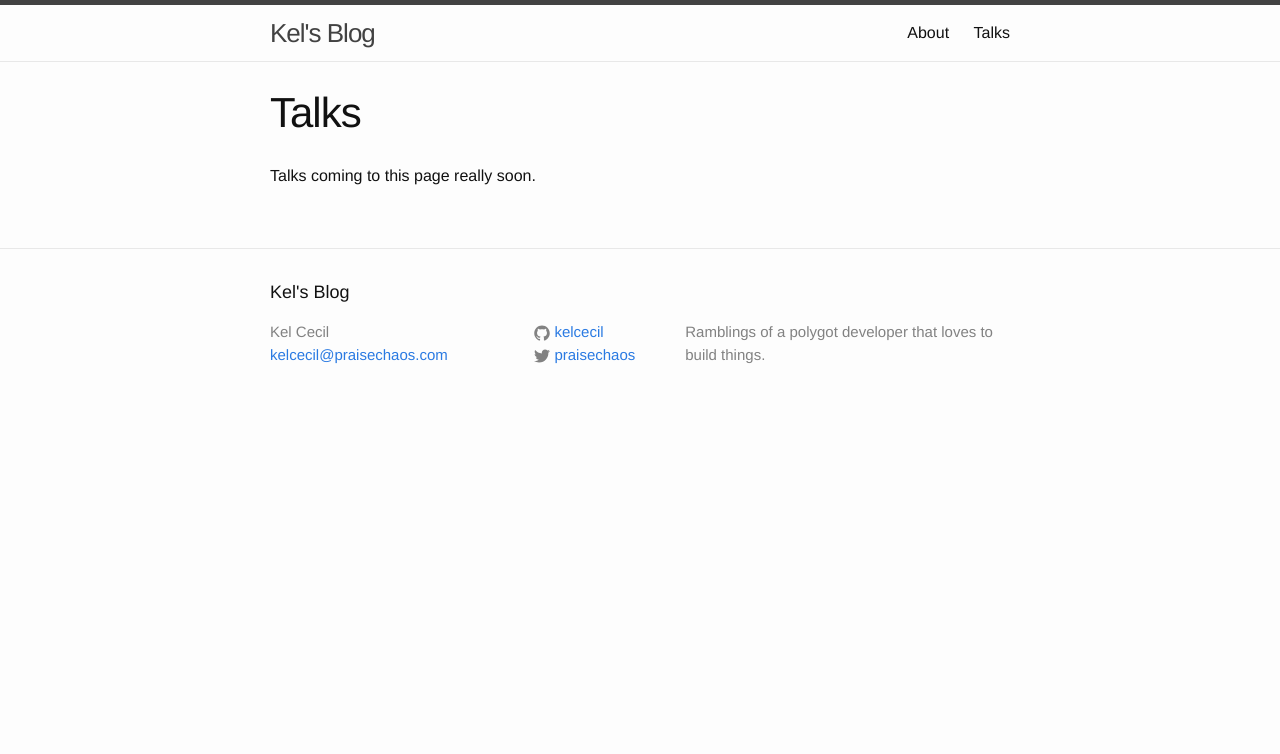
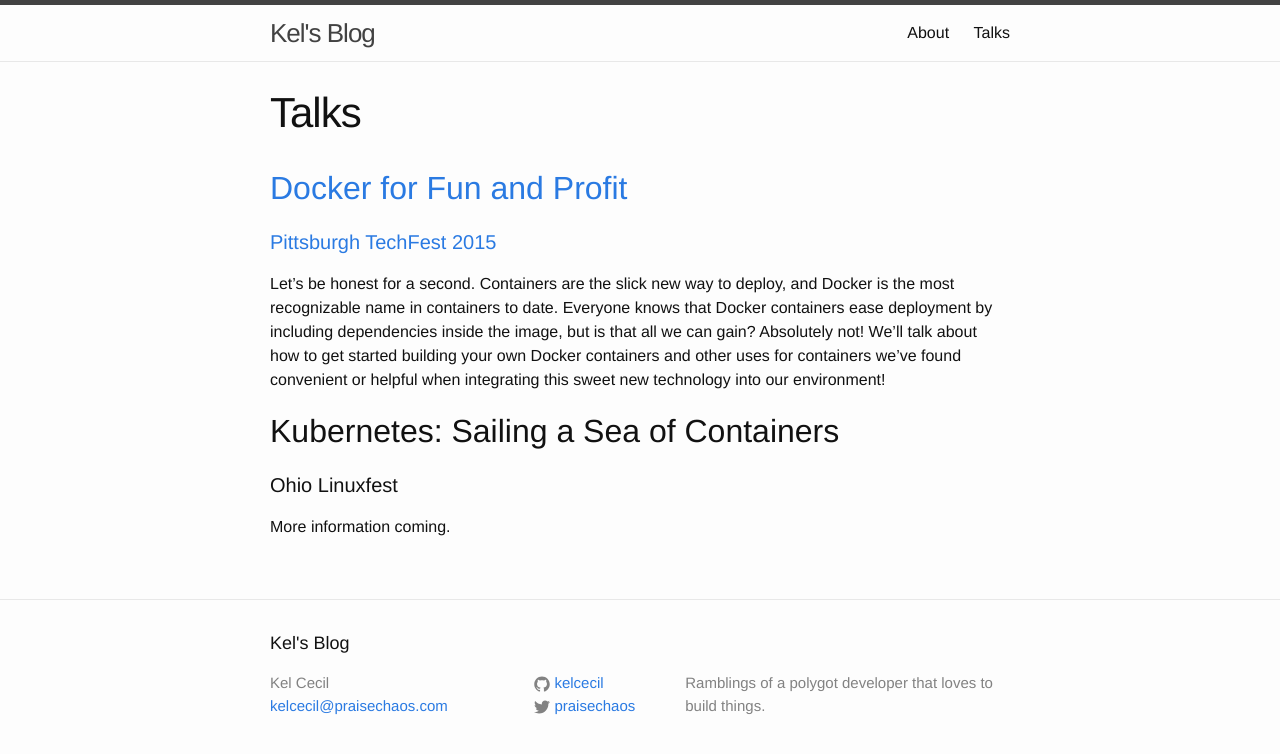
Before and after one commit to kelcecil/kelcecil.github.io, a Jekyll site: the page built from talks.md, in a window 1280 px wide. Shown: the top 754 px of the page. Built offline with Jekyll 4.4.1, drawn with Linux system fonts in a browser that asks for light colours.

Commit message:
Add talks page

```diff
--- a/talks.md
+++ b/talks.md
@@ -4,4 +4,16 @@ title: Talks
 permalink: /talks/
 ---
 
-Talks coming to this page really soon.
+[Docker for Fun and Profit](http://www.slideshare.net/KelCecil/docker-for-fun-and-profit)
+------------------------------
+
+#### [Pittsburgh TechFest 2015](http://pghtechfest.com)
+
+Let's be honest for a second. Containers are the slick new way to deploy, and Docker is the most recognizable name in containers to date. Everyone knows that Docker containers ease deployment by including dependencies inside the image, but is that all we can gain? Absolutely not! We'll talk about how to get started building your own Docker containers and other uses for containers we've found convenient or helpful when integrating this sweet new technology into our environment!
+
+Kubernetes: Sailing a Sea of Containers
+-------------------------------
+
+#### Ohio Linuxfest
+
+More information coming.
```
